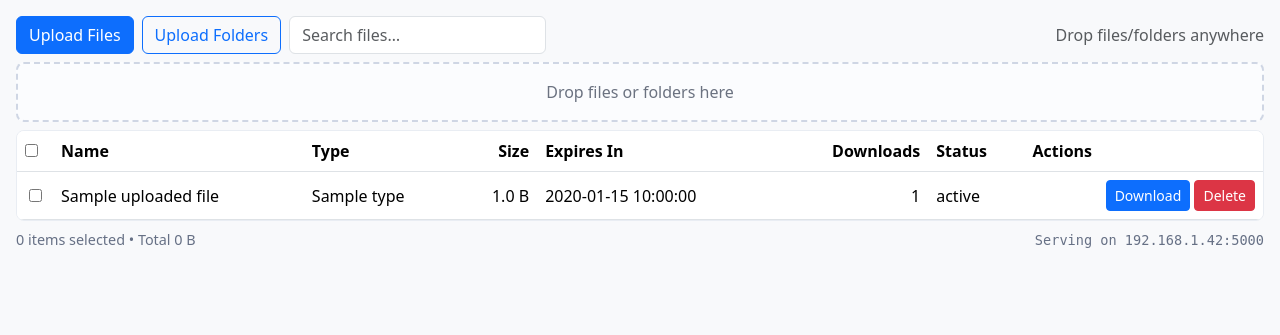
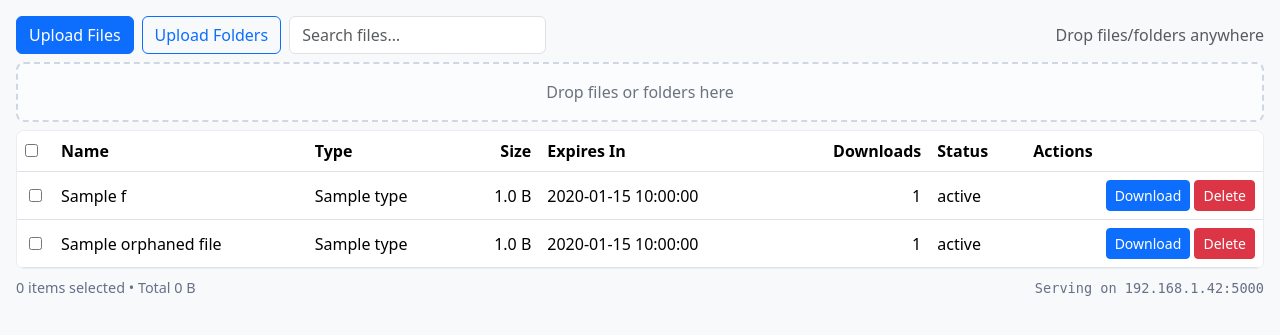
Before and after one commit to Golden-Leaves/FilePod, a Flask app: template templates/room.html in a window 1280 px wide. Shown: the part 71-406 px from the top of the page. Run offline with Flask 3, Linux system fonts and the light colour scheme; tables that the repository leaves empty hold one stand-in row (values such as "Sample post"); the template is opened without the code that fills it: values that come from a table or form of the project are taken from there, most other values are stand-ins (such as "Sample title", 1, 10 or a date in 2020); some libraries are stand-ins or nearby versions.

Commit message:
Made a /test and /room-stable for testing purposes

```diff
--- a/helpers/general.py
+++ b/helpers/general.py
@@ -1,5 +1,12 @@
+
 from werkzeug.utils import secure_filename
 from pathlib import Path
+import os
+import sys
+sys.path.append(os.path.abspath(os.path.join(os.path.dirname(__file__), "..")))
+from models import File,db
+from datetime import datetime,timezone
+
 def format_file_size(file_size:int) -> str:
     """Converts a byte size into a human-readable format (e.g., 2.3 MB, 45.1 GB,...)."""
     size_map = {
@@ -25,12 +32,28 @@
     return False
 
 def sanitize_rel_path(raw: str) -> str:
-    """secure_file_name() strips directory structure, use this isntead for directories"""
+    """secure_file_name() strips directory structure, use this instead for directories"""
     raw = (raw or "").replace("\\", "/")
     parts = [p for p in raw.split("/") if p not in ("", ".", "..")]
     safe_parts = [secure_filename(p) for p in parts if secure_filename(p)]
     return Path("/".join(safe_parts)).as_posix()
 
+def get_children(token:str,current_folder:str,root:str):
+    now = datetime.now(timezone.utc)
+    files = (db.session.execute(db.select(File)
+            .where(File.expires_at > now, File.parent_folder == current_folder,File.token == token)
+            .order_by(File.name.asc()))
+            .scalars().all())
+    prefix = f"{current_folder}/" if current_folder else "" #Current folder prefix
+    #prefix/% or prefix% matches anything that starts with the prefix(cuz of the '%')
+    rel_paths = (db.session.execute(db.select(File.rel_path)
+                .where(File.expires_at > now,File.rel_path.like(f"{prefix}%"),File.token == token))
+                  ).scalars().all()
+
+    print(rel_paths)
+    return rel_paths
+
 if __name__ == "__main__":
     print(format_file_size(1024*2))
     print([])
+    get_children(token="abc123", current_folder="Okayu", root="storage")
--- a/main.py
+++ b/main.py
@@ -10,11 +10,13 @@
 import zipfile,os
 from dotenv import load_dotenv
 import secrets
+import tempfile
 from werkzeug.utils import secure_filename
 from helpers.mime_categorizer import categorize_file
-from helpers.general import format_file_size,is_folder_upload,sanitize_rel_path
+from helpers.general import format_file_size,sanitize_rel_path,get_children
 from forms import UploadFileForm
-import tempfile
+from models import db,File
+
 
 env_path = os.path.join(os.path.dirname(os.path.abspath(__file__)),".env")
 load_dotenv(env_path)
@@ -30,38 +32,36 @@
 class Base(DeclarativeBase):
     pass
 app.config['SQLALCHEMY_DATABASE_URI'] = 'sqlite:///files.db'
-db = SQLAlchemy(model_class=Base)
+
 db.init_app(app)
-
-class File(db.Model):
-    """Some Test Docstring"""
-    __tablename__ = "files"
-    id: Mapped[int] = mapped_column(primary_key=True)
-    token: Mapped[str] = mapped_column(String(32),index=True,nullable=False) #Unique Token Identifier(imagine duplicates + security)
-    name: Mapped[str] = mapped_column(String(255)) #File/Folder name, can also act as relative path
-    stored_path: Mapped[str] = mapped_column(Text) #The FULL path to the file
-    size: Mapped[int] = mapped_column(Integer) #Size in bytes
-    mime: Mapped[str] = mapped_column(String(128))
-    type: Mapped[str] = mapped_column(String(128)) #The simplified "type" derived from mime: "Images","Documents",...
-    created_at: Mapped[datetime] = mapped_column(default=datetime.now(timezone.utc))
-    expires_at: Mapped[datetime] = mapped_column(default=lambda: datetime.now(timezone.utc) + DEFAULT_TTL)
-    password_hash: Mapped[str | None] = mapped_column(String(255), nullable=True)
-    download_count: Mapped[int] = mapped_column(Integer, default=0) #How many times it has been downloaded
-    rel_path: Mapped[str] = mapped_column(Text) #Saves the FULL relative path of the file(including all parents)
-    parent_folder: Mapped[str] = mapped_column(Text) #Only saves the parents
 
 with app.app_context():
     db.create_all()
     os.makedirs(os.path.join(app.root_path, "storage"), exist_ok=True)
 
-@app.route("/room",methods=["GET","POST"])
-def room():
+@app.route("/room/<token>/<path:current_folder>",methods=["GET","POST"])
+def room(token):
+    form = UploadFileForm()
+    now = datetime.now(timezone.utc)
+    #Make sure files are not expired
+    current_folder = request.args.get("folder","")
+    # uploaded_files:File = db.session.execute(db.select(File).where(File.expires_at > now))
+    parent_folders:list = set(db.session.execute(db.select(File.parent_folder).where(File.expires_at > now))
+                        .scalars().all())
+    all_files:list[File] = db.session.execute(db.select(File).where(File.expires_at > now)).scalars().all()
+    files_with_parents:list[File] = [file for file in all_files if file.parent_folder]
+    orphaned_files:list[File] = [file for file in all_files if not file.parent_folder]
+    #Gets all the subfolders and files of the current folder
+    subfolders, files = get_children(token=token,current_folder=current_folder,root=app.config["UPLOAD_FOLDER"])
+    return render_template("room.html",form=form,subfolders=subfolders,files=files)
+
+@app.route("/room-stable")
+def room_stable():
     form = UploadFileForm()
     now = datetime.now(timezone.utc)
     #Make sure files are not expired
 
     uploaded_files:File = db.session.execute(db.select(File).where(File.expires_at > now))
-    orphaned_files = uploaded_files.where(File.rel_path)
     return render_template("room.html",form=form,uploaded_files=uploaded_files)
 
 @app.route("/upload",methods=["POST"])
@@ -156,5 +156,9 @@
         return send_from_directory(directory=storage_dir,path=filename,as_attachment=True,
                                    download_name=filename)
 
+
+@app.route("/test")
+def test():
+    return get_children(token="abc123", current_folder="Okayu", root="storage")
 if __name__ == "__main__":
     app.run(debug=True)
--- a/templates/room.html
+++ b/templates/room.html
@@ -49,34 +49,40 @@
           </tr>
         </thead>
         <tbody id="rows">
-          {% for f in uploaded_files %}
-          <!-- Makes table rows containing all the relevant data -->
+          {%for parent_folder in parent_folders%}
             <tr>
-              <!-- 1) checkbox column-->
               <td style="width:36px;" class="text-center">
                 <input type="checkbox" name="selected" value="{{ f.token }}">
               </td>
-
-              <!-- 2) Name -->
               <td class="name">{{ f.name }}</td>
-
-              <!-- 3) Type -->
               <td class="type">{{ f.type or "Misc" }}</td>
-
-              <!-- 4) Size -->
               <!-- Jinja needs a space after the pipe??? -->
               <td class="text-end size">{{ f.size | format_filesize}}</td>
+              <td class="expires">{{ f.expires_at.strftime("%Y-%m-%d %H:%M:%S") }}</td>
+              <td class="text-end downloads">{{ f.download_count or 0 }}</td>
+              <td class="status">{{ f.status or "active" }}</td>
+              <td class="text-end">
+                <a href="{{url_for('download',token=f.token,filename=f.name)}}" class="btn btn-sm btn-primary">Download</a>
+                <form method="POST" action="#room" class="d-inline">
+                  <button type="submit" class="btn btn-sm btn-danger">Delete</button>
+                </form>
+              </td>
+            </tr>
+          {%endfor%}
 
-              <!-- 5) Expires In -->
+          {% for f in orphaned_files %}
+          <!-- Makes table rows containing all the relevant data -->
+            <tr>
+              <td style="width:36px;" class="text-center">
+                <input type="checkbox" name="selected" value="{{ f.token }}">
+              </td>
+              <td class="name">{{ f.name }}</td>
+              <td class="type">{{ f.type or "Misc" }}</td>
+              <!-- Jinja needs a space after the pipe??? -->
+              <td class="text-end size">{{ f.size | format_filesize}}</td>
               <td class="expires">{{ f.expires_at.strftime("%Y-%m-%d %H:%M:%S") }}</td>
-
-              <!-- 6) Downloads  -->
               <td class="text-end downloads">{{ f.download_count or 0 }}</td>
-
-              <!-- 7) Status -->
               <td class="status">{{ f.status or "active" }}</td>
-
-              <!-- 8) Actions-->
               <td class="text-end">
                 <a href="{{url_for('download',token=f.token,filename=f.name)}}" class="btn btn-sm btn-primary">Download</a>
                 <form method="POST" action="#room" class="d-inline">
```
Also changed, not shown: helpers/__init__.py (added, +9 -0 lines), models.py (added, +26 -0 lines), __init__.py (added), 1 other file.
